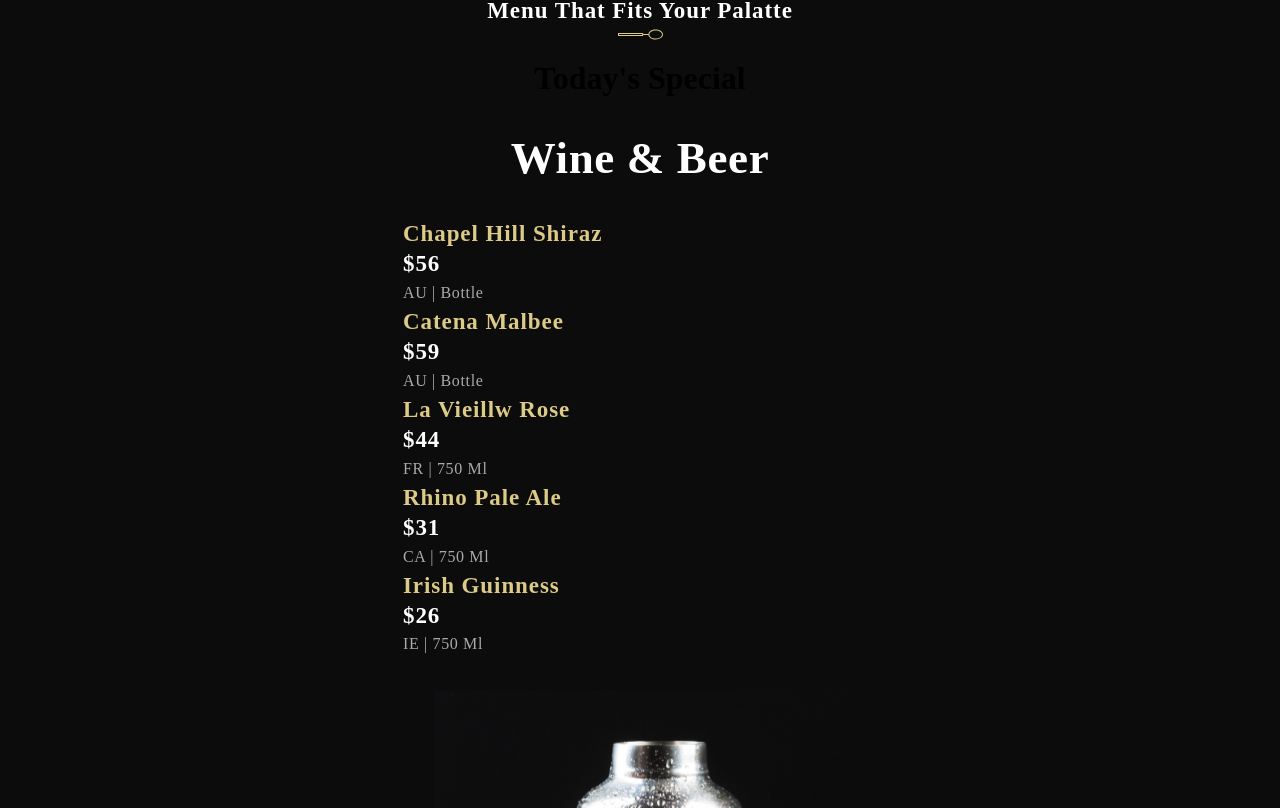
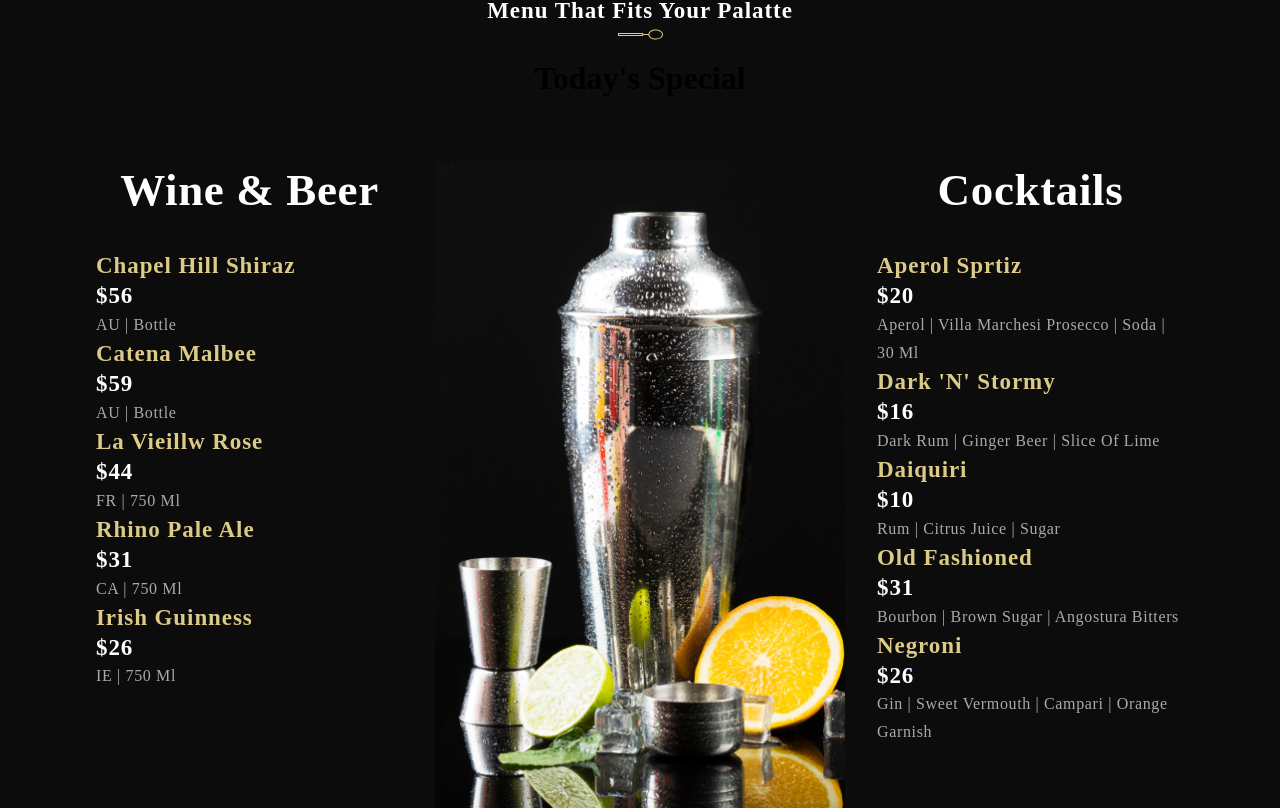
Before and after one commit to arvee0220/maison_de_luxe, a React (Vite) app: page / in a window 1280 px wide. Shown: the part 2232-3040 px from the top of the page. Built offline with nearby package versions, Linux system fonts and the light colour scheme.

Commit message:
corrected className in line 14

```diff
--- a/src/routes/Menu/Menu.component.jsx
+++ b/src/routes/Menu/Menu.component.jsx
@@ -11,7 +11,7 @@
 				<h1 className="headtext__cormorant">Today&apos;s Special</h1>
 			</div>
 
-			<div className="app_specialMenu-menu">
+			<div className="app__specialMenu-menu">
 				<div className="app__specialMenu-menu_wines  flex__center">
 					<p className="app__specialMenu-menu_heading">Wine & Beer</p>
 					<div className="app__specialMenu-menu_items">
```
